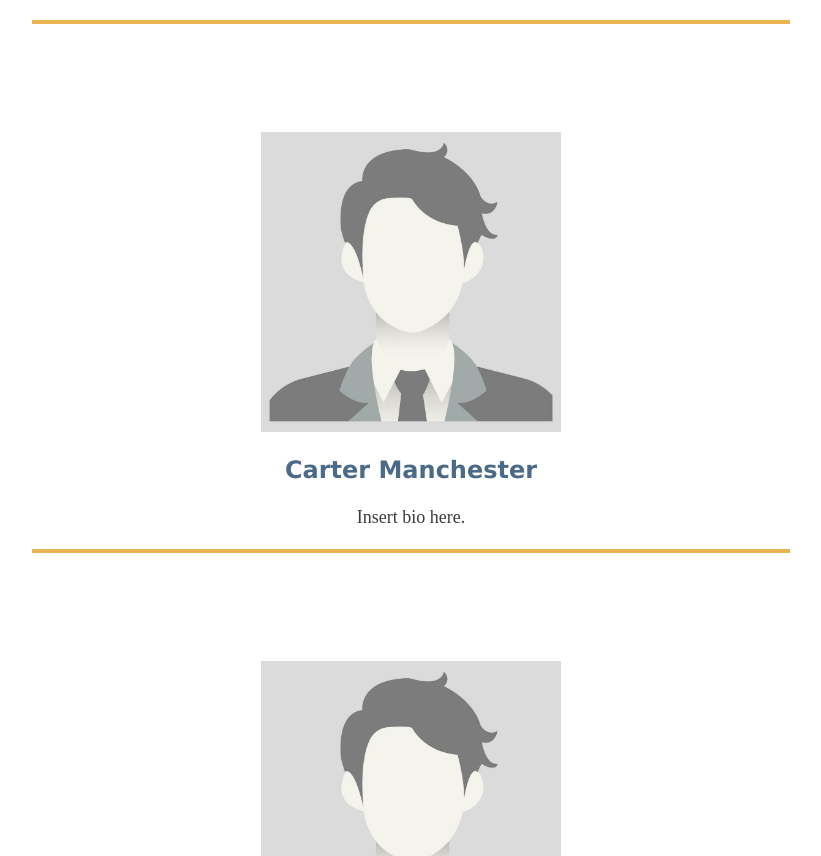
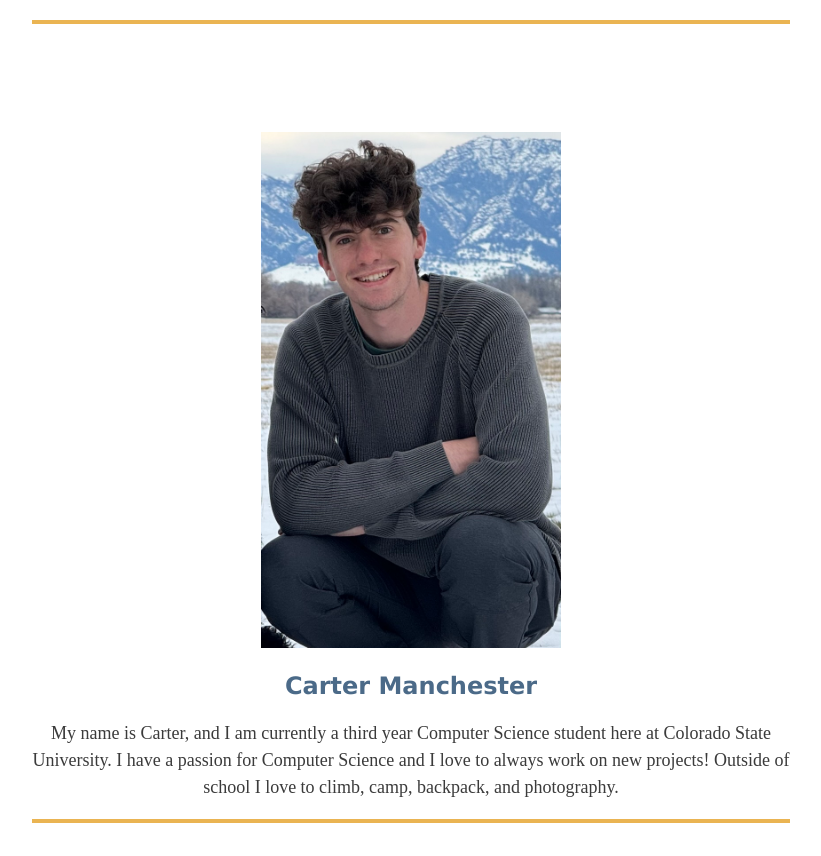
Before and after one commit to ReaganClayton38/CS312-Group-Project, an Angular app: page /about in a window 1280 px wide. Shown: the part 1360-2216 px from the top of the page, without its empty margins (229-1050 px from the left). Built offline with nearby package versions, Linux system fonts and the light colour scheme.

Commit message:
adding my bio (again lol)

```diff
--- a/angular.json
+++ b/angular.json
@@ -98,5 +98,8 @@
         }
       }
     }
+  },
+  "cli": {
+    "analytics": false
   }
 }
--- a/src/app/components/about/about.component.ts
+++ b/src/app/components/about/about.component.ts
@@ -22,8 +22,8 @@ export class AboutComponent {
     },
     {
       name: "Carter Manchester",
-      bio: "Insert bio here.",
-      image: "images/placeholder.jpg"
+      bio: "My name is Carter, and I am currently a third year Computer Science student here at Colorado State University. I have a passion for Computer Science and I love to always work on new projects! Outside of school I love to climb, camp, backpack, and photography.",
+      image: "images/carter.jpeg"
     },
     {
       name: "Payton Paplow",
```
Also changed, not shown: public/images/carter.jpeg (added), 1 other file (tests, documents, lock files or other folders).
